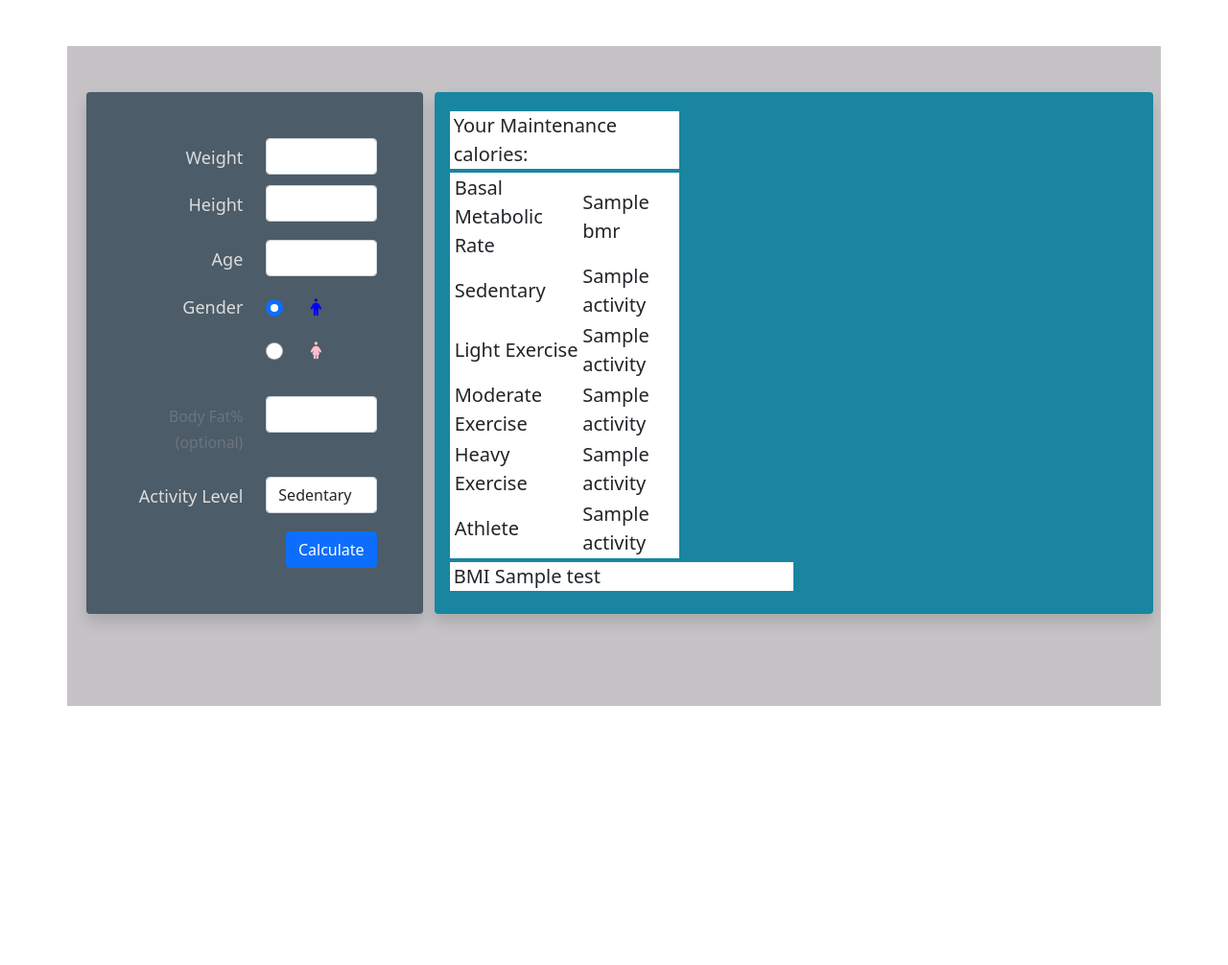
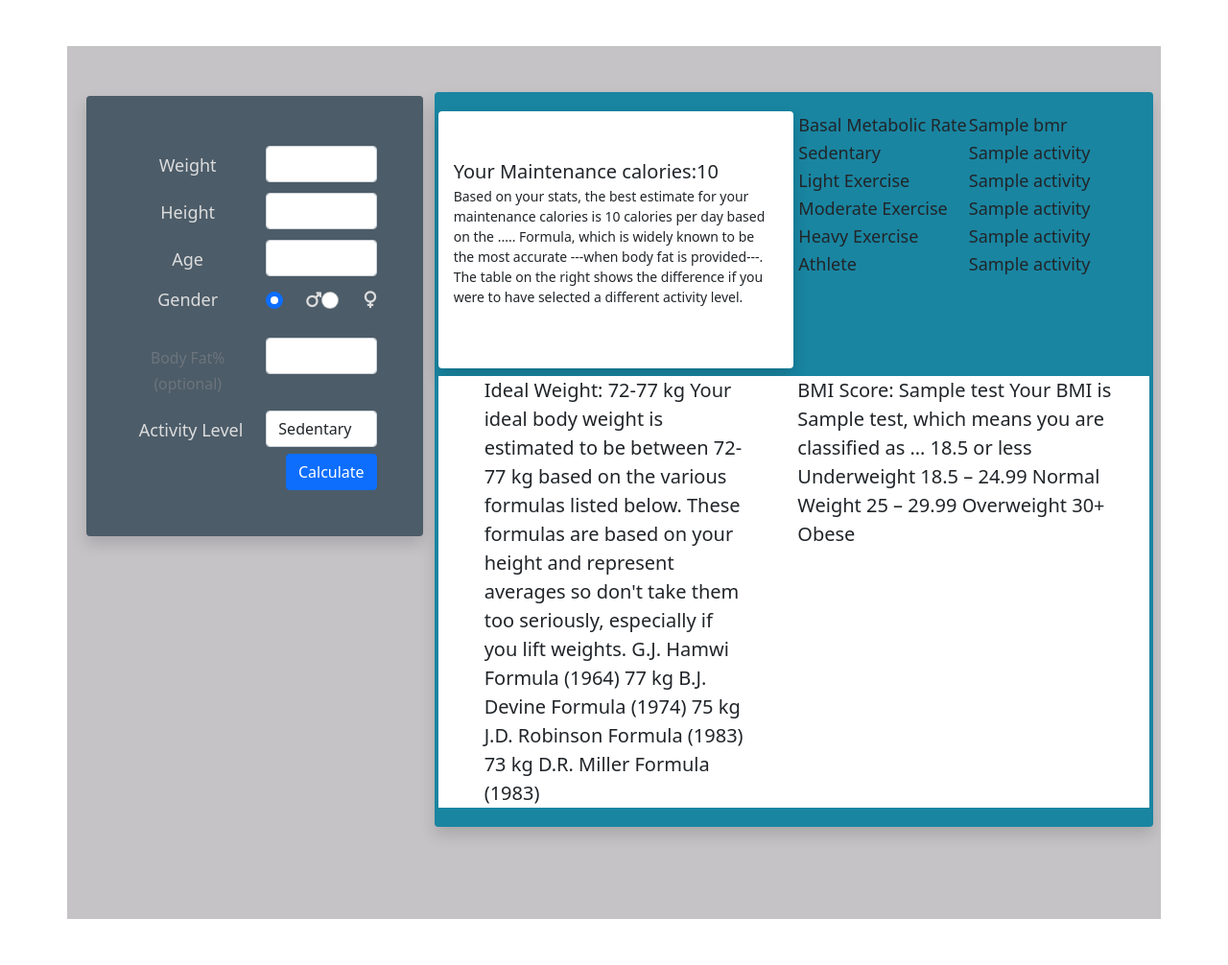
Before and after one commit to ciobanuradu96/TDEE-calculator-Flask, a Flask app: template templates/results.html in a window 1280 px wide. Shown: the whole page at 96% size. Before the commit the page ends 736 px from the top, so only its background shows below. Run offline with Flask 2, Linux system fonts and the light colour scheme; the template is opened without the code that fills it: most values are stand-ins (such as "Sample title", 1, 10 or a date in 2020); some libraries are stand-ins or nearby versions.

Commit message:
big changes man gj

```diff
--- a/app.py
+++ b/app.py
@@ -1,42 +1,33 @@
-from flask import Flask, render_template, url_for, request, redirect,session
-from functions import Mifflin, Katch, your_tdee, all_tdees,bmi
-import sqlalchemy
+from flask import Flask, render_template, url_for, request, redirect, session
+from functions import Mifflin, Katch, your_tdee, all_tdees, bmi
 # source env/bin/activate
 
 app = Flask(__name__)
-#app.secret_key="test"
-
 
 
 @app.route('/index', methods=["GET"])
 def form_post():
-    # if request.method=="POST":
-    #     #mass = request.form['mass']
-    #     session["mass"]=mass
-    #     height = request.form['height']
-    #     age = request.form['age']
-    #     sex = request.form['sex']
-    #     body_fat = request.form['body_fat']
-    #     activity_lvl = request.form.get('activity_lvl', 2)
-    #     return redirect(url_for('results.html'))
     return render_template('index.html')
 
-@app.route('/results', methods=[ "POST"])
+
+@app.route('/results', methods=["POST"])
 def results():
-    mass =float(request.form['mass'])
+    mass = float(request.form['mass'])
     height = int(request.form['height'])
-    age = request.form['age']
+    age = int(request.form['age'])
     sex = request.form['sex']
-    body_fat = request.form['body_fat']
-    activity_lvl = request.form.get('activity_lvl', 2)
+    body_fat = float(request.form['body_fat'])
+    activity_lvl = int(request.form.get('activity_lvl'))
     if body_fat == '':
-        bmr = int((Mifflin(mass, height, age, sex)))
+        bmr = round(Mifflin(mass, height, age, sex))
     else:
-        bmr = int((Katch(mass, body_fat)))
+        bmr = round(Katch(mass, body_fat))
     all_activity = []
     all_activity = all_tdees(bmr)
-    test=bmi(mass,height)
-    return render_template('results.html', bmr=bmr, all_activity=all_activity, test=test)
+    test = bmi(mass, height)
+    tdee = round(your_tdee(bmr, activity_lvl))
+    selected = activity_lvl
+    return render_template('results.html', bmr=bmr, all_activity=all_activity, test=test, tdee=tdee, selected=selected)
 
 
 if __name__ == "__main__":
--- a/functions.py
+++ b/functions.py
@@ -32,8 +32,10 @@ def all_tdees(bmr):
         all_tdees.append(int(bmr*activity_rates[counter]))
     return all_tdees
 
-def bmi(mass,height):
-    return mass/pow((height/100),2)
+
+def bmi(mass, height):
+    return round(mass/pow((height/100), 2), 2)
+
 
 '''
 1.2 points for a person who does little to no exercise
--- a/static/css/main.css
+++ b/static/css/main.css
@@ -28,3 +28,22 @@ form{
     background-color:#1985A1;
     font-size: 20px;
 }
+
+label{
+    text-align:center;
+}
+
+legend{
+    text-align:center;
+}
+#text{
+    font-size: 14px;
+}
+
+td{
+    font-size: 18px;
+}
+
+.test{
+    background-color: red;
+}
--- a/templates/index.html
+++ b/templates/index.html
@@ -3,59 +3,67 @@
 {%block content%}
 <div class="container py-5">
     <div class="row px-2">
-        <div class="col-md-4 form-group">
-            <form class="py-5 px-5 shadow p-3 mb-5 rounded" method="POST" action="{{url_for('results')}}">
-                <div class="row mb-2 ">
+        <div class="col-md-4 ">
+            <form class="py-5 px-5 shadow my-1  rounded" method="POST" action="{{url_for('results')}}">
+                <div class="row py-1  ">
                     <label for="mass" class="col-md-6 col-form-label">Weight</label>
                     <div class="col-md-6">
-                        <input type="number" step="0.01" class="form-control " id="mass" name="mass">
+                        <input type="number" step="0.01" class="form-control " id="mass" name="mass"
+                            value="{{request.form['mass']}}">
                     </div>
                 </div>
-                <div class="row mb-3">
+                <div class="row py-1">
                     <label for="height" class="col-md-6 col-form-label">Height</label>
                     <div class="col-md-6">
-                        <input type="number" class="form-control" id="height" name="height">
+                        <input type="number" class="form-control" id="height" name="height"
+                            value="{{request.form['height']}}">
                     </div>
                 </div>
-                <div class="row mb-3">
+                <div class="row py-1">
                     <label for="age" class="col-md-6 col-form-label">Age</label>
                     <div class="col-md-6">
-                        <input type="number" class="form-control" id="age" name="age">
+                        <input type="number" class="form-control" id="age" name="age" value="{{request.form['age']}}">
                     </div>
                 </div>
-                <fieldset class="row mb-3">
-                    <legend class="col-form-label col-md-6 pt-0">Gender</legend>
-                    <div class="col-md-6">
-                        <div class="form-check col-md-6">
-                            <input class="form-check-input" type="radio" name="sex" id="gridRadios1" value="male"
+                <fieldset class="row py-1 ">
+                    <legend class="col-form-label col-md-6 pt-0 ">Gender</legend>
+                    <div class="col-md-6 d-flex flex-row justify-content-">
+                        <div class="form-check col-md-6 ">
+                            <input class="form-check-input " type="radio" name="sex" id="gridRadios1" value="male"
                                 checked>
-                            <label class="form-check-label" for="gridRadios1">
-                                <p><i class="fas fa-male"></i></p>
+                            <label class="form-check-label " for="gridRadios1">
+                                <p><i class="fas fa-mars "></i></p>
                             </label>
                         </div>
                         <div class="form-check col-md-6">
                             <input class="form-check-input" type="radio" name="sex" id="gridRadios2" value="female">
                             <label class="form-check-label" for="gridRadios2">
-                                <p><i class="fas fa-female"></i></p>
+                                <p><i class="fas fa-venus"></i></p>
                             </label>
                         </div>
                 </fieldset>
-                <div class="row mb-3">
+                <div class="row py-1">
                     <label for="age" class="col-md-6 col-form-label"><small class="text-muted">Body
                             Fat%(optional)</small> </label>
                     <div class="col-md-6">
-                        <input type="number" class="form-control" id="body_fat" name="body_fat">
+                        <input type="number" class="form-control" id="body_fat" name="body_fat"
+                            value="{{request.form['body_fat']}}">
                     </div>
                 </div>
-                <div class="row mb-3">
+                <div class="row py-1">
                     <div class="col-md-6 col-form-label"> Activity Level </div>
                     <div class="col-md-6">
                         <select name=activity_lvl class="form-control">
-                            <option selected value=0>Sedentary</option>
-                            <option value=1>Light Exercise</option>
-                            <option value=2>Moderate Exercise</option>
-                            <option value=3>Heavy Exercise</option>
-                            <option value=4>Athlete</option>
+                            {% if selected==0 %} <option value=0 selected> {%else%}
+                            <option value=0 {% endif %}>Sedentary</option>
+                            {% if selected==1 %} <option value=1 selected> {%else%}
+                            <option value=1 {% endif %}>Light Exercise</option>
+                            {% if selected==2 %} <option value=2 selected> {%else%}
+                            <option value=2 {% endif %}>Moderate Exercise</option>
+                            {% if selected==3 %} <option value=3 selected> {%else%}
+                            <option value=3 {% endif %}>Heavy Exercise</option>
+                            {% if selected==4 %} <option value=4 selected> {%else%}
+                            <option value=4 {% endif %}>Athlete</option>
                         </select>
                     </div>
 
--- a/templates/results.html
+++ b/templates/results.html
@@ -1,39 +1,66 @@
 {% extends "index.html" %}
 {%block result%}
-<row>
-    <div class="col-md-4 bg-white my-1 px-1" > Your Maintenance calories: </div>
-    <div class="col-md-4 bg-white my-1 px-1" >
+<div class="row">
+    <div class="col-6 bg-white shadow my-1 rounded py-5 px-3"> Your Maintenance calories:{{tdee}}
+        <p id="text">Based on your stats, the best estimate for your maintenance calories is
+            {{tdee}} calories per day based on the ..... Formula, which is widely known
+            to be the most accurate ---when body fat is provided---. The table on the right shows the difference
+            if you were to have selected a different activity level.</p>
+    </div>
+    <div class="col-6  my-1 px-1">
 
         <table>
             <tr>
-            <td>Basal Metabolic Rate</td>
+                <td>Basal Metabolic Rate </td>
                 <td>{{bmr}}</td>
             </tr>
-        <tr>
+            {%if selected==0%} <tr class="test"> {%else%}
+            <tr>{%endif%}
                 <td>Sedentary</td>
                 <td>{{ all_activity[0] }}</td>
             </tr>
-        <tr>
+            {%if selected==1%} <tr class="test"> {%else%}
+            <tr>{%endif%}
                 <td>Light Exercise</td>
                 <td>{{all_activity[1]}}</td>
             </tr>
-        <tr>
+            {%if selected==2%} <tr class="test"> {%else%}
+            <tr>{%endif%}
                 <td>Moderate Exercise</td>
                 <td>{{all_activity[2]}}</td>
             </tr>
-        <tr>
+            {%if selected==3%} <tr class="test"> {%else%}
+            <tr>{%endif%}
                 <td>Heavy Exercise</td>
                 <td>{{all_activity[3]}}</td>
             </tr>
-        <tr>
+            {%if selected==4%} <tr class="test"> {%else%}
+            <tr>{%endif%}
                 <td>Athlete</td>
                 <td>{{all_activity[4]}}</td>
             </tr>
-    </table></div></row>
-    <row>
-        <div class="col-md-6 bg-white" ></div>
-    <div class="col-md-6 bg-white my-1 px-1" > BMI {{test}} </div>
- </row>
+        </table>
+    </div>
+</div>
+<div class="row">
+    <div class="col-md-6 bg-white my-1 px-5">Ideal Weight: 72-77 kg
+        Your ideal body weight is estimated to be between 72-77 kg based on the various formulas listed below. These
+        formulas are based on your height and represent averages so don't take them too seriously, especially if you
+        lift weights.
+
+        G.J. Hamwi Formula (1964) 77 kg
+        B.J. Devine Formula (1974) 75 kg
+        J.D. Robinson Formula (1983) 73 kg
+        D.R. Miller Formula (1983)</div>
+    <div class="col-md-6 bg-white my-1 px-1"> BMI Score: {{test}}
+        Your BMI is {{test}}, which means you are classified as …
+
+        18.5 or less Underweight
+        18.5 – 24.99 Normal Weight
+        25 – 29.99 Overweight
+        30+ Obese
+    </div>
+</div>
 
 
 
```
Also changed, not shown: 1 other file. Lines whose indentation alone changed are shown as unchanged.
